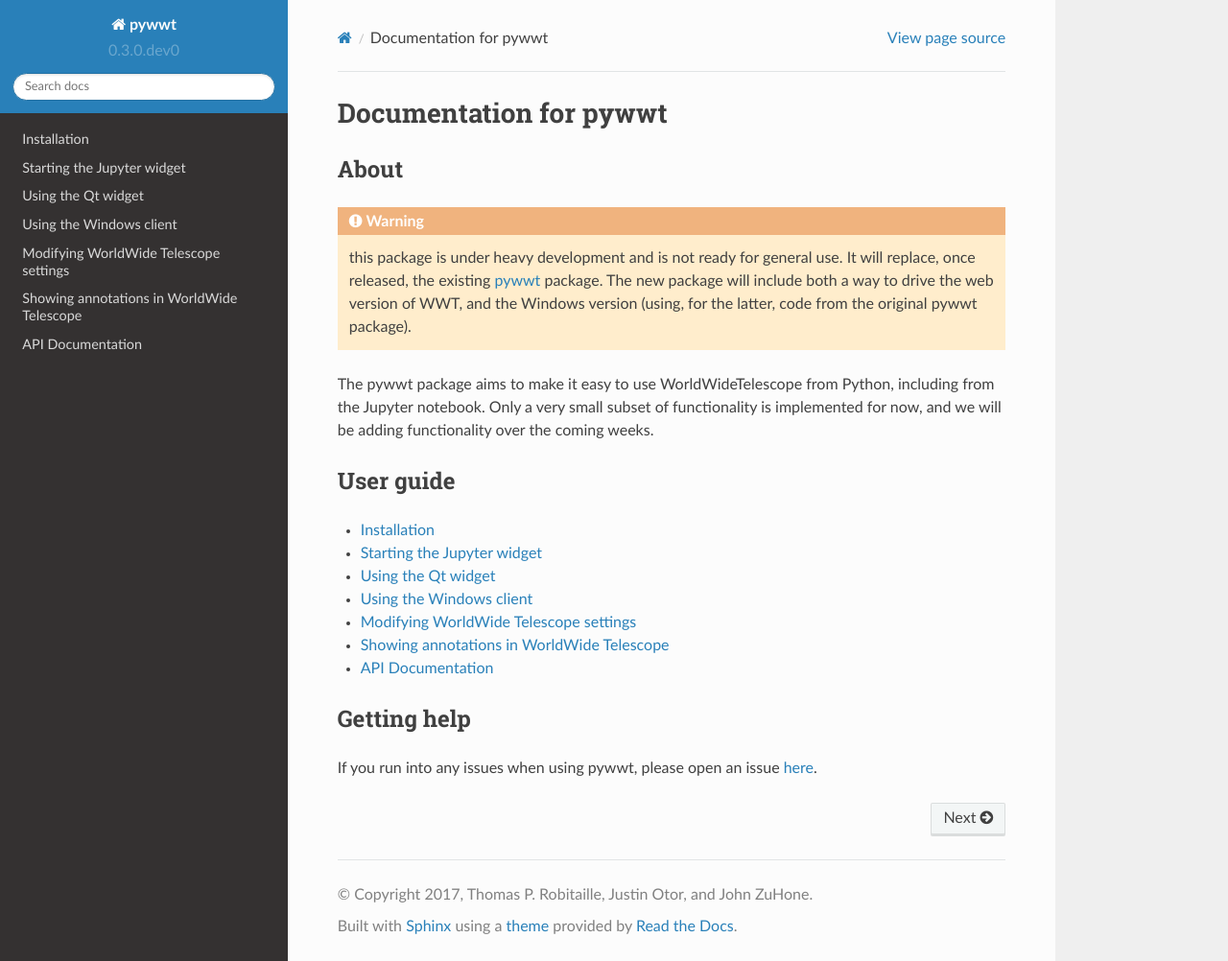
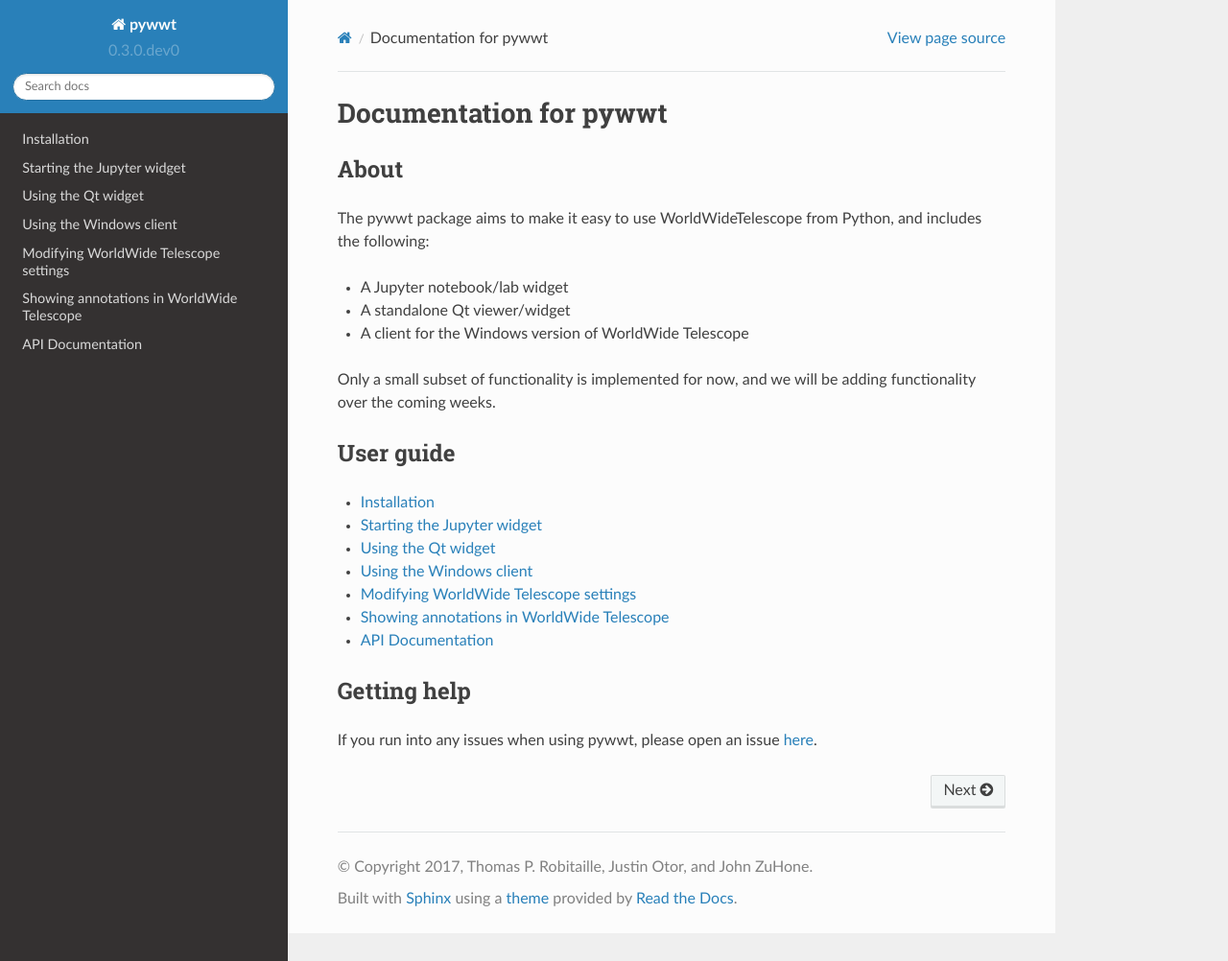
Before and after one commit to WorldWideTelescope/pywwt, a Sphinx documentation site: the page built from docs/index.rst, in a window 1280 px wide and 1002 px high. Shown: the whole window at 96% size. Built offline with Sphinx 7.4.7 and the Read the Docs theme 2.0.0, drawn with Linux system fonts in a browser that asks for light colours.

Commit message:
Updated intro

```diff
--- a/docs/index.rst
+++ b/docs/index.rst
@@ -9,17 +9,15 @@
 About
 -----
 
-.. warning:: this package is under heavy development and is not ready for
-             general use. It will replace, once released, the existing `pywwt
-             <https://github.com/jzuhone/pywwt>`_ package. The new package will
-             include both a way to drive the web version of WWT, and the Windows
-             version (using, for the latter, code from the original pywwt
-             package).
+The pywwt package aims to make it easy to use WorldWideTelescope from Python,
+and includes the following:
 
-The pywwt package aims to make it easy to use WorldWideTelescope from Python,
-including from the Jupyter notebook. Only a very small subset of functionality
-is implemented for now, and we will be adding functionality over the coming
-weeks.
+* A Jupyter notebook/lab widget
+* A standalone Qt viewer/widget
+* A client for the Windows version of WorldWide Telescope
+
+Only a small subset of functionality is implemented for now, and we will be
+adding functionality over the coming weeks.
 
 User guide
 ----------
```
Also changed, not shown: README.rst (+8 -9 lines).
